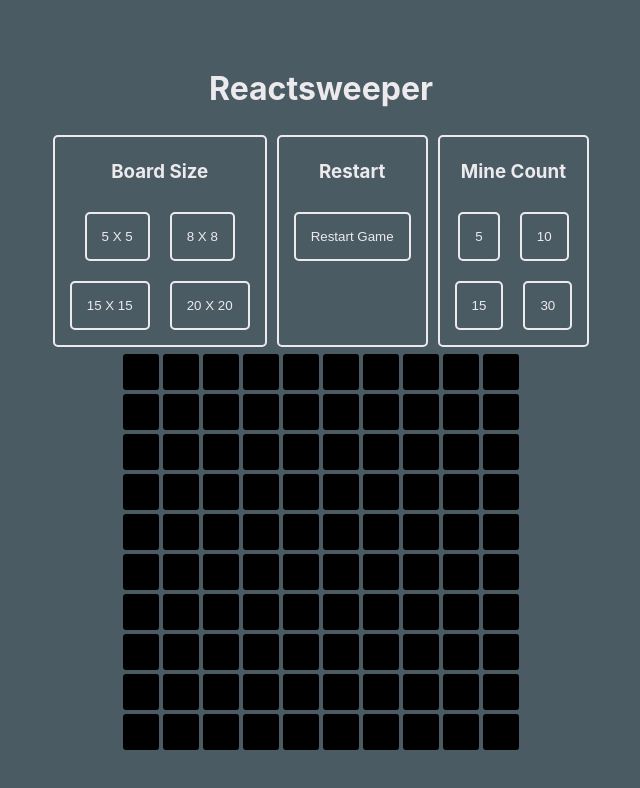
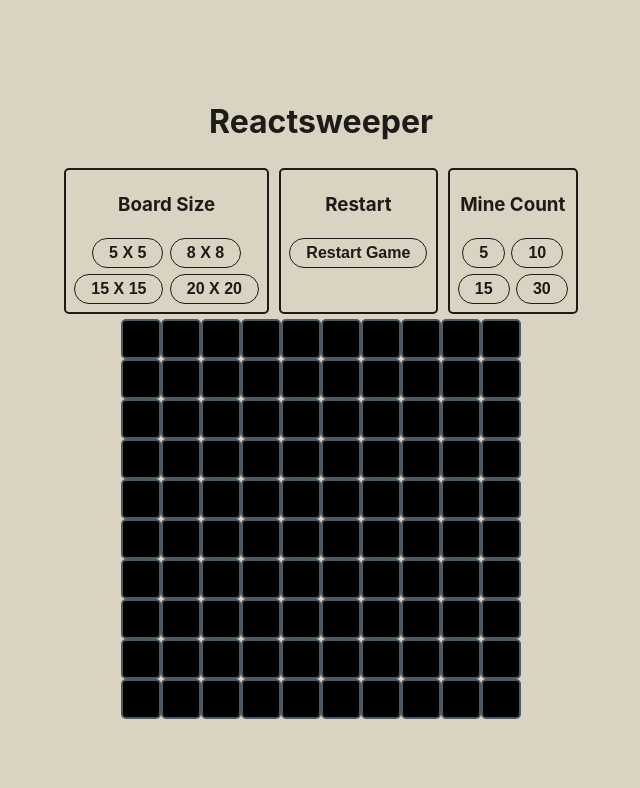
Before and after one commit to aoroudjev/reactsweeper, a React (Create React App) app: page / in a window 1280 px wide. Shown: the top 788 px of the page, without its empty margins (319-959 px from the left). Built offline with nearby package versions, Linux system fonts and the light colour scheme.

Commit message:
Change option buttons style, change theme.

```diff
--- a/src/App.css
+++ b/src/App.css
@@ -1,6 +1,6 @@
 * {
-    background: #4A5B63;
-    color: #ECEAED;
+    background: #dad3c1;
+    color: #1d1b17;
 }
 
 .App {
@@ -10,38 +10,53 @@
     align-items: center;
     text-align: center;
     min-height: 100vh;
-    color: white;
+    color: #1d1b17;
     white-space: nowrap;
 }
 
 .option-button {
-    border-color: #ECEAED;
-    border-style: solid;
-    border-radius: 5px;
-    padding: 15px;
-    margin: 10px;
-}
-.option-button:hover{
-    color: white;
-    box-shadow: 0 5px 15px #ECEAED;
+    display: inline-flex;
+    align-items: center;
+    justify-content: center;
+    padding: 0.3rem 1rem;
+    margin: 0.2rem;
+    font-family: "Poppins", sans-serif;
+    font-weight: 600;
+    font-size: 16px;
+    text-align: center;
+    text-decoration: none;
+    color: #1d1b17;
+    backface-visibility: hidden;
+    border: 0.1rem solid transparent;
+    border-radius: 3rem;
+    border-color: #1d1b17;
+    transition: transform 0.2s cubic-bezier(0.235, 0, 0.05, 0.95);
 }
 
-.game-end-message{
-    color: #A6c9e7;
+.option-button:hover {
+    transform: perspective(1px) scale3d(1.044, 1.044, 1) translateZ(0) !important;
+}
+
+.italic{
+    font-style: italic;
+}
+
+.game-end-message {
+    color: #525f61;
     font-weight: 900;
     font-size: 20px;
 }
 
-.utils{
+.utils {
     display: flex;
     justify-content: space-around;
     align-content: center;
 }
 
-.board-options{
+.board-options {
     display: flex;
     flex-direction: column;
-    border: 2px solid #ECEAED;
+    border: 2px solid #1d1b17;
     border-radius: 5px;
     margin: 5px;
     padding: 5px;
```
